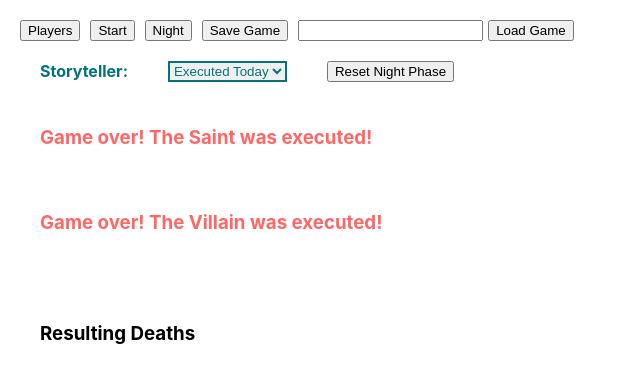
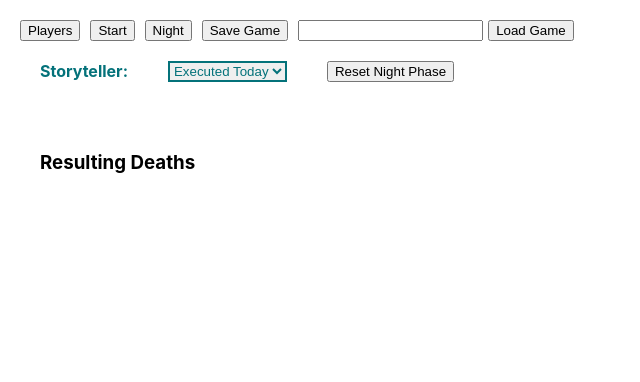
Before and after one commit to rhyeen/virtual-blood-on-the-clocktower, a React (Create React App) app: page / in a window 1280 px wide. Both pictures are taken after a click on the button "Night". Shown: the top 382 px of the page, without its empty margins (0-640 px from the left). Built offline with nearby package versions, Linux system fonts and the light colour scheme.

Commit message:
Update AtNightScreen.tsx

```diff
--- a/src/components/AtNightScreen.tsx
+++ b/src/components/AtNightScreen.tsx
@@ -675,13 +675,13 @@ export const AtNightScreen: FunctionComponent<Props> = (props): ReactElement =>
           </select>
           <button onClick={reset}>Reset Night Phase</button>
         </div>
-        {trs.find(t => t.player === props.executedToday && t.role === 'Saint') &&
+        {props.executedToday && trs.find(t => t.player === props.executedToday && t.role === 'Saint') &&
           <h3 style={{ color: '#ff6666' }}>Game over!  The Saint was executed!</h3>
         }
-        {villain?.player === props.executedToday && chs.find(c => c.role === 'Mastermind' && c.player && !c.killed) &&
+        {props.executedToday && villain?.player === props.executedToday && chs.find(c => c.role === 'Mastermind' && c.player && !c.killed) &&
           <h3 style={{ color: '#ff6666' }}>Game is NOT over yet!  One last day for the Matermind to conquer!</h3>
         }
-        {villain?.player === props.executedToday && !chs.find(c => c.role === 'Mastermind' && c.player && !c.killed) &&
+        {props.executedToday && villain?.player === props.executedToday && !chs.find(c => c.role === 'Mastermind' && c.player && !c.killed) &&
           <h3 style={{ color: '#ff6666' }}>Game over!  The Villain was executed!</h3>
         }
         <div style={{
```
